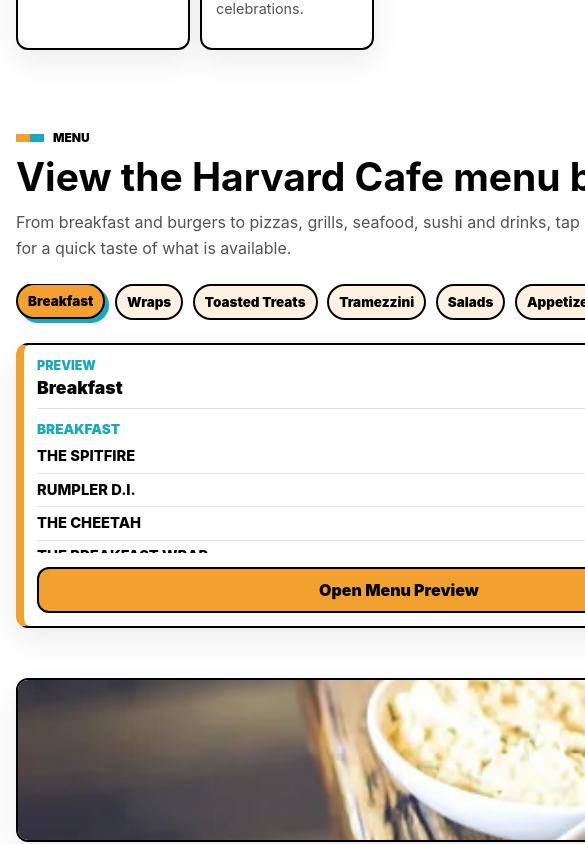
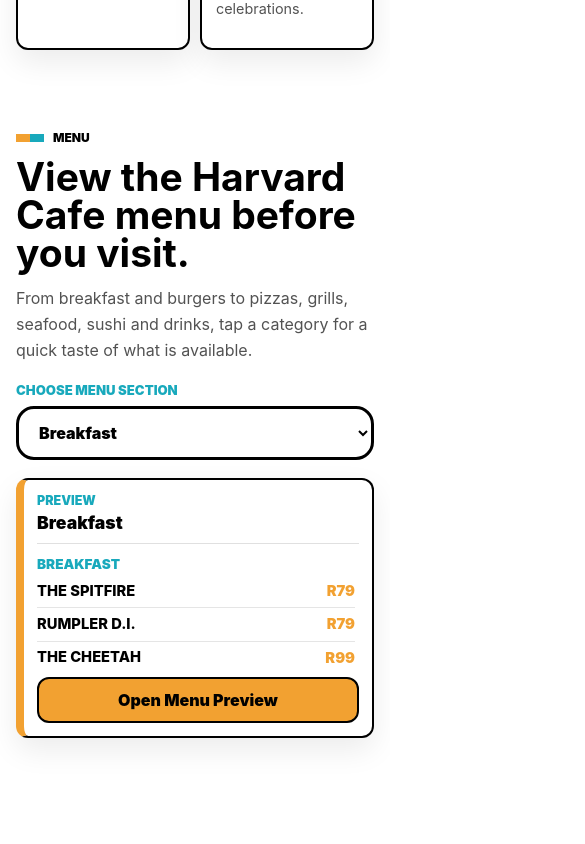
Before and after one commit to GiovanniPanaino/harvard-cafe-site, a React (Vite) app: page / in a window 390 px wide. Shown: the part 1561-2405 px from the top of the page, 585 px wide, since content can reach past the window. Built offline with nearby package versions, Linux system fonts and the light colour scheme.

Commit message:
Stabilize mobile menu layout

```diff
--- a/src/components/MenuSection.jsx
+++ b/src/components/MenuSection.jsx
@@ -70,6 +70,24 @@
                 {category.name}
               </button>
             ))}
+          </div>
+          {/* Mobile uses a dropdown because the Harvard Cafe menu contains many categories. */}
+          <div className="menu-mobile-select-wrap">
+            <label className="menu-mobile-select-label" htmlFor="menu-category-select">
+              Choose menu section
+            </label>
+            <select
+              id="menu-category-select"
+              className="menu-mobile-select"
+              value={activeCategoryId}
+              onChange={(event) => setActiveCategoryId(event.target.value)}
+            >
+              {menuPreviewCategories.map((category) => (
+                <option key={category.id} value={category.id}>
+                  {category.name}
+                </option>
+              ))}
+            </select>
           </div>
           {selectedCategory && (
             <div className="menu-preview-panel" aria-live="polite">
--- a/src/styles/global.css
+++ b/src/styles/global.css
@@ -28,6 +28,8 @@
 }
 
 html {
+  max-width: 100%;
+  overflow-x: clip;
   color-scheme: light;
   background: var(--harvard-white);
 }
@@ -39,7 +41,8 @@
 body {
   margin: 0;
   min-width: 320px;
-  overflow-x: hidden;
+  max-width: 100%;
+  overflow-x: clip;
   color: var(--harvard-black);
   background:
     linear-gradient(90deg, rgba(24, 169, 188, 0.035) 1px, transparent 1px) 0 0 / 54px 54px,
@@ -48,8 +51,19 @@
 
 #root,
 main {
+  max-width: 100%;
+  overflow-x: clip;
   min-height: 100%;
   background: var(--harvard-white);
+}
+
+@supports not (overflow-x: clip) {
+  html,
+  body,
+  #root,
+  main {
+    overflow-x: hidden;
+  }
 }
 
 button,
@@ -546,11 +560,46 @@
   max-width: 660px;
 }
 
+.menu-feature-copy,
+.menu-preview-panel,
+.menu-mobile-select-wrap,
+.specials-section,
+.specials-layout,
+.specials-today-card {
+  max-width: 100%;
+  box-sizing: border-box;
+}
+
 .menu-pill-grid {
   display: flex;
   flex-wrap: wrap;
   gap: 8px;
   margin: 22px 0 26px;
+}
+
+.menu-mobile-select-wrap {
+  display: none;
+}
+
+.menu-mobile-select-label {
+  display: block;
+  margin: 0 0 8px;
+  color: var(--harvard-blue);
+  font-size: 0.82rem;
+  font-weight: 950;
+  text-transform: uppercase;
+}
+
+.menu-mobile-select {
+  width: 100%;
+  max-width: 100%;
+  min-height: 48px;
+  padding: 0.8rem 1rem;
+  border: 3px solid var(--harvard-black);
+  border-radius: var(--radius-md);
+  background: var(--harvard-white);
+  color: var(--harvard-black);
+  font-weight: 900;
 }
 
 .menu-pill,
@@ -580,8 +629,9 @@
   display: grid;
   grid-template-rows: auto minmax(0, 1fr) auto;
   gap: 14px;
+  width: 100%;
   max-width: 760px;
-  max-height: 330px;
+  max-height: 300px;
   margin: 0 0 28px;
   padding: 16px;
   overflow: hidden;
@@ -1753,7 +1803,7 @@
 
 @media (min-width: 900px) {
   .menu-preview-panel {
-    max-height: 330px;
+    max-height: 300px;
   }
 }
 
@@ -1977,6 +2027,36 @@
   }
 }
 
+@media (max-width: 700px) {
+  .menu-pill-grid {
+    display: none;
+  }
+
+  .menu-mobile-select-wrap {
+    display: block;
+    width: 100%;
+    max-width: 100%;
+    margin: 18px 0 18px;
+  }
+
+  .menu-preview-panel {
+    max-height: 260px;
+    padding: 1rem;
+  }
+
+  .menu-feature-image {
+    display: none;
+  }
+
+  .specials-section,
+  .specials-layout,
+  .specials-today-card {
+    width: 100%;
+    max-width: 100%;
+    box-sizing: border-box;
+  }
+}
+
 @media (max-width: 640px) {
   h2 {
     font-size: clamp(1.8rem, 10vw, 2.6rem);
@@ -2122,7 +2202,7 @@
   }
 
   .menu-preview-panel {
-    max-height: 285px;
+    max-height: 260px;
     padding: 13px;
     border-radius: var(--radius-sm);
   }
@@ -2150,6 +2230,10 @@
 
   .menu-preview-actions .btn {
     width: 100%;
+  }
+
+  .menu-feature-image {
+    display: none;
   }
 
   .gallery-grid {
@@ -2232,3 +2316,15 @@
     grid-template-columns: 82px minmax(0, 1fr);
   }
 }
+
+@media (max-width: 380px) {
+  .menu-preview-row {
+    grid-template-columns: 1fr;
+    gap: 3px;
+  }
+
+  .menu-preview-price {
+    text-align: left;
+    white-space: normal;
+  }
+}
```
